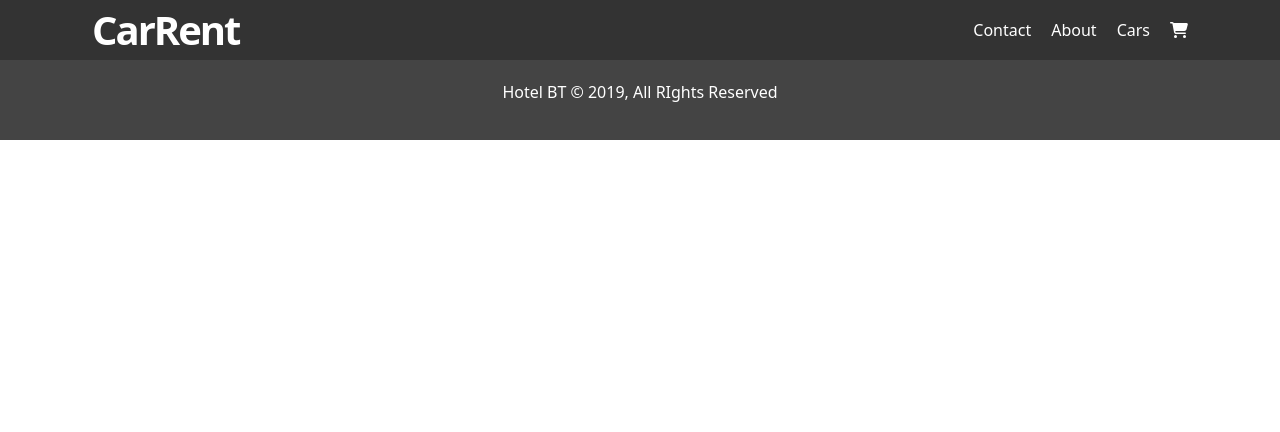
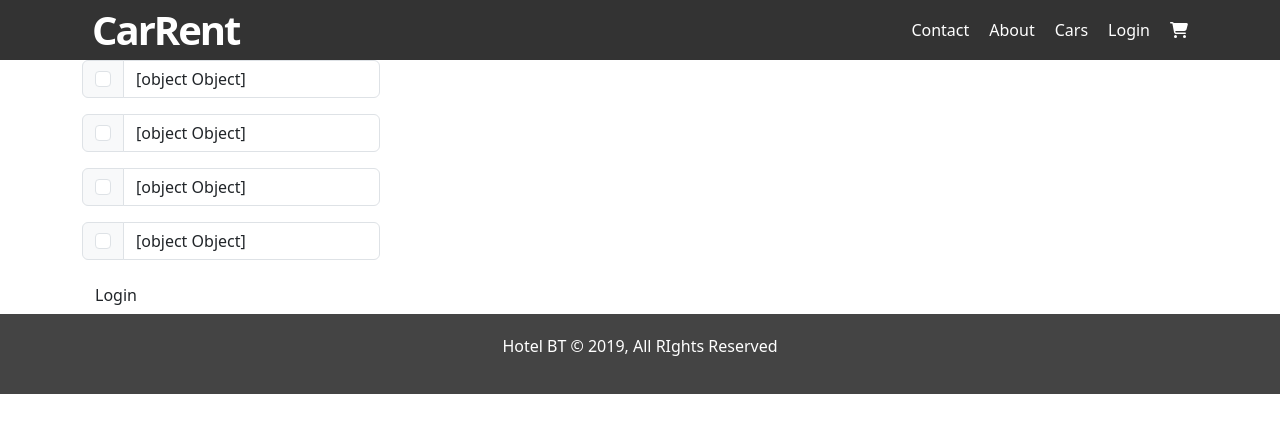
Before and after one commit to SoldierAdam/React-Rent-A-Car, a React (Create React App) app: page /signIn in a window 1280 px wide. Shown: the top 432 px of the page. Built offline with nearby package versions, Linux system fonts and the light colour scheme.

Commit message:
Added signIn page

```diff
--- a/package.json
+++ b/package.json
@@ -16,6 +16,7 @@
     "axios": "^1.6.5",
     "babel-plugin-macros": "^3.1.0",
     "bootstrap": "^5.3.2",
+    "formik": "^2.4.5",
     "framer-motion": "^10.18.0",
     "react": "^18.2.0",
     "react-bootstrap": "^2.9.2",
--- a/src/App.tsx
+++ b/src/App.tsx
@@ -7,6 +7,7 @@ import Navbar from './components/Navbar/Navbar';
 import Footer from './components/Footer/Footer';
 import CarCard from './components/CarCard/CarCard';
 import Cars from './pages/Cars';
+import SignIn from './pages/SignIn/SignIn';
 
 function App() {
   return (
@@ -17,6 +18,7 @@ function App() {
 			<Route path="/" element={<Index/>} />
 			<Route path="/contact" element={<Contact/>} />
 			{ <Route path='cars' element={<Cars/>} /> }
+			<Route path='/signIn' element={<SignIn/>}/>
 		</Routes>
 		{/* <div className="App">
      	 <CarCard/>
--- /dev/null
+++ b/src/components/FormikInput/FormikInput.tsx
@@ -0,0 +1,22 @@
+import { Field } from 'formik';
+import React from 'react'
+
+type Props = {
+   label: string;
+   name: string;
+   type?: string;
+
+}
+
+const FormikInput = (props: Props) => {
+  return (
+    <div className="input-group mb-3">
+    <div className="input-group-text">
+      <Field className="form-check-input mt-0" type="checkbox" name={props.name} aria-label={props.label}/>
+    </div>
+    <Field type={props.type || "text"} className="form-control" aria-label={props.label}/>
+  </div>
+  )
+}
+
+export default FormikInput
--- a/src/components/Navbar/Navbar.tsx
+++ b/src/components/Navbar/Navbar.tsx
@@ -30,11 +30,17 @@ function Navbar() {
 		Cars
 	  </NavLink>
 	  	</div>
+		  <div className='menu-link'>
+	  <NavLink to="/signIn" className={location.pathname === "/signIn" ? "current" : ""} >
+		Login
+	  </NavLink>
+	  	</div>
 		<div className='menu-link'>
 	  <NavLink to="/basket" className={location.pathname === "/basket" ? "current" : ""} >
 		<FontAwesomeIcon icon={faCartShopping as IconProp} />
       </NavLink>
 	  </div>
+
 	  </div>
 	</div>
   </nav>
--- /dev/null
+++ b/src/pages/SignIn/SignIn.css
@@ -0,0 +1,4 @@
+.btn-black {
+    background-color: black;
+    color: white; /* Yazı rengini beyaz yapmak için */
+  }
--- /dev/null
+++ b/src/pages/SignIn/SignIn.tsx
@@ -0,0 +1,45 @@
+import { Formik,Form } from 'formik'
+import React from 'react'
+import FormikInput from '../../components/FormikInput/FormikInput';
+import "./SignIn.css";
+type Props = {}
+
+interface SignInForm{
+  firstName: string;
+  lastName: string;
+  email: string;
+  password: string;
+
+
+}
+
+const SignIn = (props: Props) => {
+  const initialValues: SignInForm = {
+    firstName: "",
+    lastName: "",
+    email: "",
+    password:"",
+  };
+
+
+  return (
+    <div className='container'>
+      <Formik initialValues={initialValues} onSubmit={values => {
+        console.log(values);
+      }}>
+      <Form>
+        <FormikInput name='firstName' label='Name'></FormikInput>
+        <FormikInput name='lastName' label='Lastname'></FormikInput>
+        <FormikInput name='email' label='email'></FormikInput>
+        <FormikInput name='password' label='password'></FormikInput>
+        <button type="submit" className="btn btn-black">
+						Login
+					</button>
+        </Form>
+
+      </Formik>
+    </div>
+  )
+}
+
+export default SignIn;
```
Also changed, not shown: 1 other file (tests, documents, lock files or other folders).
